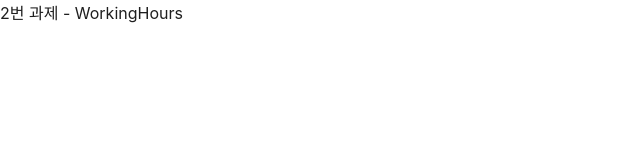
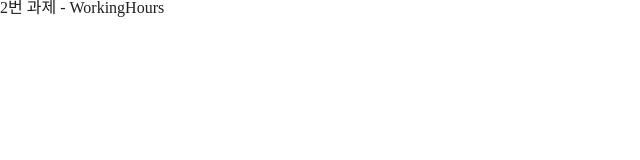
Before and after one commit to hyewon3938/yess-test, a React (Create React App) app: page /working-hour in a window 1280 px wide. Shown: the top 160 px of the page, without its empty margins (0-640 px from the left). Built offline with nearby package versions, Linux system fonts and the light colour scheme.

Commit message:
[#1] chore : 스타일 초기화를 위한 styled-reset 라이브러리 추가 및 적용
- styled-reset 설치 및 GlobalStyle에 적용

```diff
--- a/package.json
+++ b/package.json
@@ -14,6 +14,7 @@
     "react-router-dom": "^5.3.4",
     "react-scripts": "5.0.1",
     "styled-components": "^6.1.12",
+    "styled-reset": "^4.5.2",
     "web-vitals": "^2.1.4"
   },
   "scripts": {
--- a/src/styles/GlobalStyleProvider.tsx
+++ b/src/styles/GlobalStyleProvider.tsx
@@ -1,7 +1,9 @@
 import { ThemeProvider } from "styled-components";
 import { createGlobalStyle } from "styled-components";
+import { reset } from "styled-reset";
 
 const GlobalStyles = createGlobalStyle`
+    ${reset}
     html {
       position: relative;
     }
@@ -14,6 +16,8 @@ const GlobalStyles = createGlobalStyle`
       box-sizing: border-box;
       user-select: none;
       -webkit-touch-callout: none;
+      padding : 0;
+      margin: 0;
       &::-webkit-scrollbar {
         display: none;
       }
@@ -29,7 +33,6 @@ const GlobalStyles = createGlobalStyle`
       border: 0;
       background: transparent;
       cursor: pointer;
-      padding : 0;
       outline: none;
       -webkit-tap-highlight-color : rgba(0,0,0,0);
     }
```
Also changed, not shown: 1 other file (tests, documents, lock files or other folders).
